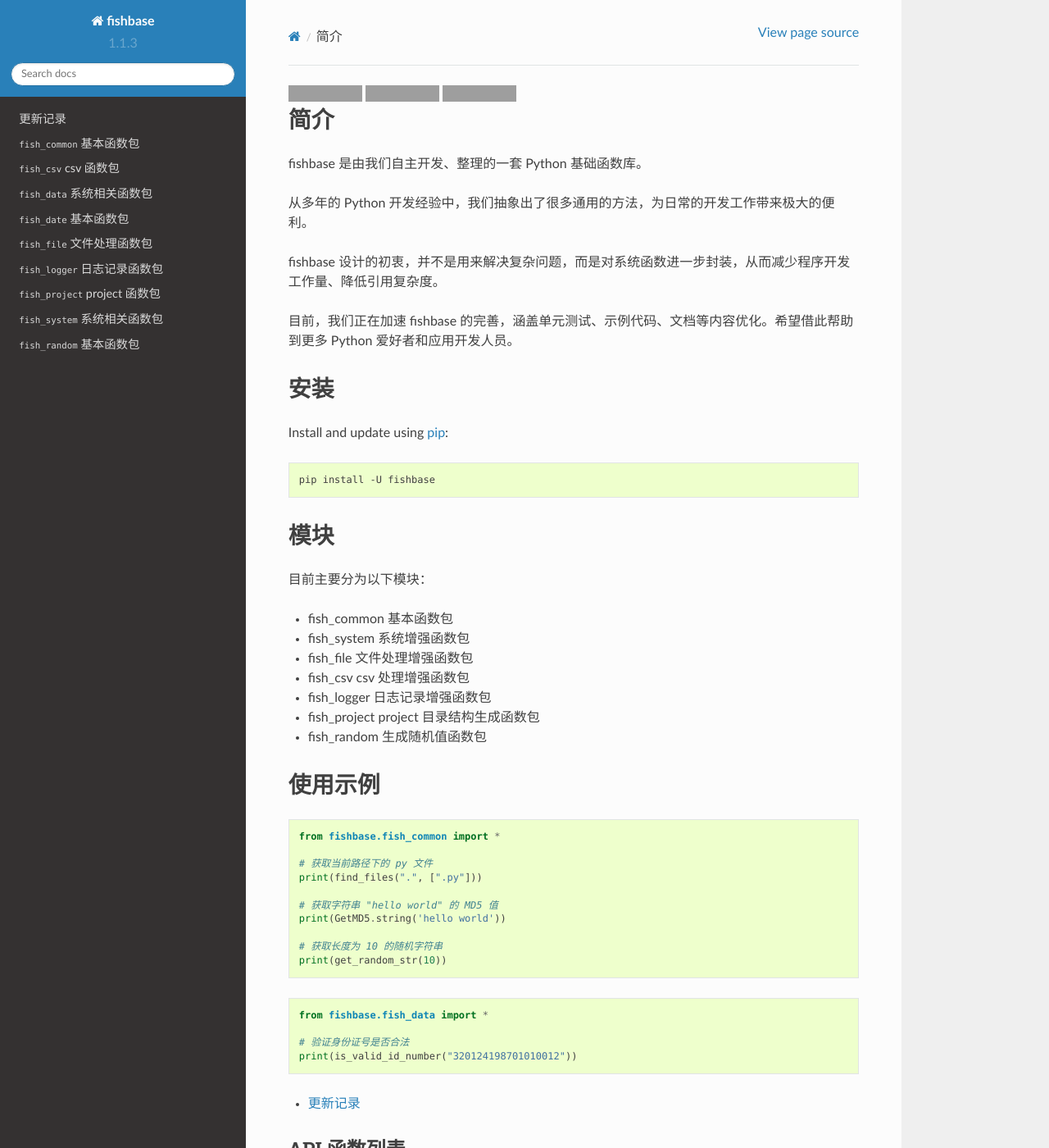
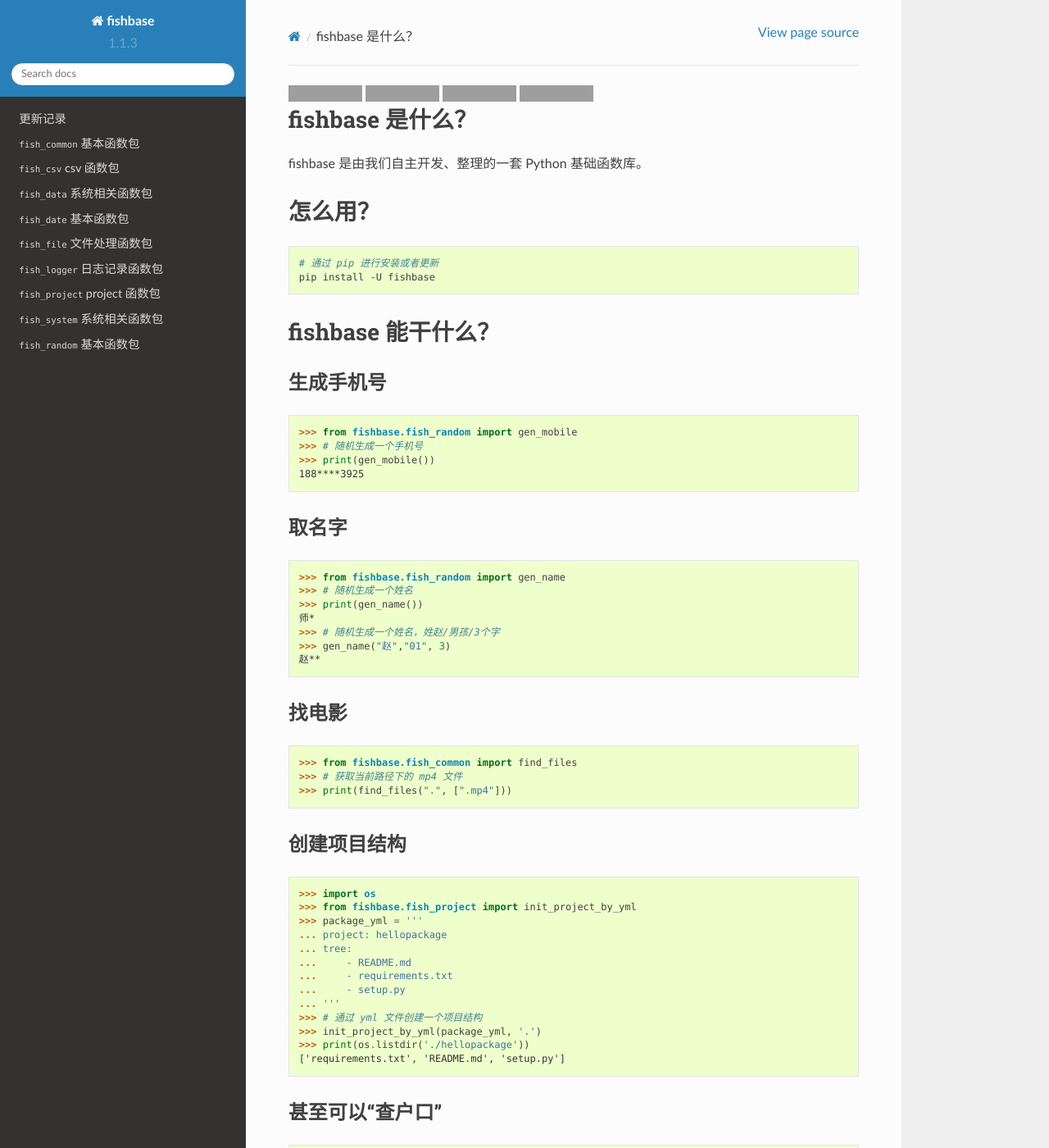
Before and after one commit to chinapnr/fishbase, a Sphinx documentation site: the page built from docs/index.rst, in a window 1280 px wide and 1400 px high. Shown: the whole window at 82% size. Built offline with Sphinx 7.4.7 and the Read the Docs theme 2.0.0, drawn with Linux system fonts in a browser that asks for light colours; some of the changed text lies outside the part shown; grey boxes are pictures that could not be loaded.

Commit message:
2019.01.02 v1.1.5, modify doc index

```diff
--- a/docs/index.rst
+++ b/docs/index.rst
@@ -2,6 +2,7 @@
    sphinx-quickstart on Wed Apr 18 15:20:36 2018.
    You can adapt this file completely to your liking, but it should at least
    contain the root `toctree` directive.
+
 
 
 .. image:: https://travis-ci.org/chinapnr/fishbase.svg?branch=master
@@ -10,69 +11,93 @@
     :target: https://coveralls.io/github/chinapnr/fishbase?branch=master
 .. image:: https://readthedocs.org/projects/fishbase/badge/?version=latest
     :target: https://fishbase.readthedocs.io/en/latest/?badge=latest
+.. image:: https://ci.appveyor.com/api/projects/status/ecskod12wy8fvkxu?svg=true
+    :target: https://ci.appveyor.com/project/itaa/fishbase
 
-简介
-====
+
+fishbase 是什么？
+=================
 
 fishbase 是由我们自主开发、整理的一套 Python 基础函数库。
 
-从多年的 Python 开发经验中，我们抽象出了很多通用的方法，为日常的开发工作带来极大的便利。
 
-fishbase 设计的初衷，并不是用来解决复杂问题，而是对系统函数进一步封装，从而减少程序开发工作量、降低引用复杂度。
-
-目前，我们正在加速 fishbase 的完善，涵盖单元测试、示例代码、文档等内容优化。希望借此帮助到更多 Python 爱好者和应用开发人员。
-
-安装
-====
-
-Install and update using `pip`_:
-
-.. code-block:: text
-
-    pip install -U fishbase
-
-模块
-====
-
-目前主要分为以下模块：
-
--  fish_common 基本函数包
-
--  fish_system 系统增强函数包
-
--  fish_file 文件处理增强函数包
-
--  fish_csv csv 处理增强函数包
-
--  fish_logger 日志记录增强函数包
-
--  fish_project project 目录结构生成函数包
-
--  fish_random 生成随机值函数包
-
-使用示例
+怎么用？
 ========
 
-.. code-block:: python
+.. code:: shell
 
-    from fishbase.fish_common import *
-
-    # 获取当前路径下的 py 文件
-    print(find_files(".", [".py"]))
-
-    # 获取字符串 "hello world" 的 MD5 值
-    print(GetMD5.string('hello world'))
-
-    # 获取长度为 10 的随机字符串
-    print(get_random_str(10))
+   # 通过 pip 进行安装或者更新
+   pip install -U fishbase
 
 
-.. code-block:: python
+fishbase 能干什么？
+===================
 
-    from fishbase.fish_data import *
 
-    # 验证身份证号是否合法
-    print(is_valid_id_number("320124198701010012"))
+生成手机号
+----------
+
+.. code:: python
+
+   >>> from fishbase.fish_random import gen_mobile
+   >>> # 随机生成一个手机号
+   >>> print(gen_mobile())
+   188****3925
+
+
+取名字
+------
+
+.. code:: python
+
+   >>> from fishbase.fish_random import gen_name
+   >>> # 随机生成一个姓名
+   >>> print(gen_name())
+   师*
+   >>> # 随机生成一个姓名，姓赵/男孩/3个字
+   >>> gen_name("赵","01", 3)
+   赵**
+
+
+找电影
+------
+
+.. code:: python
+
+   >>> from fishbase.fish_common import find_files
+   >>> # 获取当前路径下的 mp4 文件
+   >>> print(find_files(".", [".mp4"]))
+
+
+创建项目结构
+------------
+
+.. code:: python
+
+   >>> import os
+   >>> from fishbase.fish_project import init_project_by_yml
+   >>> package_yml = '''
+   ... project: hellopackage
+   ... tree:
+   ...     - README.md
+   ...     - requirements.txt
+   ...     - setup.py
+   ... '''
+   >>> # 通过 yml 文件创建一个项目结构
+   >>> init_project_by_yml(package_yml, '.')
+   >>> print(os.listdir('./hellopackage'))
+   ['requirements.txt', 'README.md', 'setup.py']
+
+
+甚至可以“查户口”
+----------------
+
+.. code:: python
+
+   >>> from fishbase.fish_data import check_id_number
+   >>> # 简单校验身份证号
+   >>> print(check_id_number('320124198701010012'))
+   (False,)
 
 
 .. toctree::
```
Also changed, not shown: other parts of docs/index.rst (+0 -5 lines).
